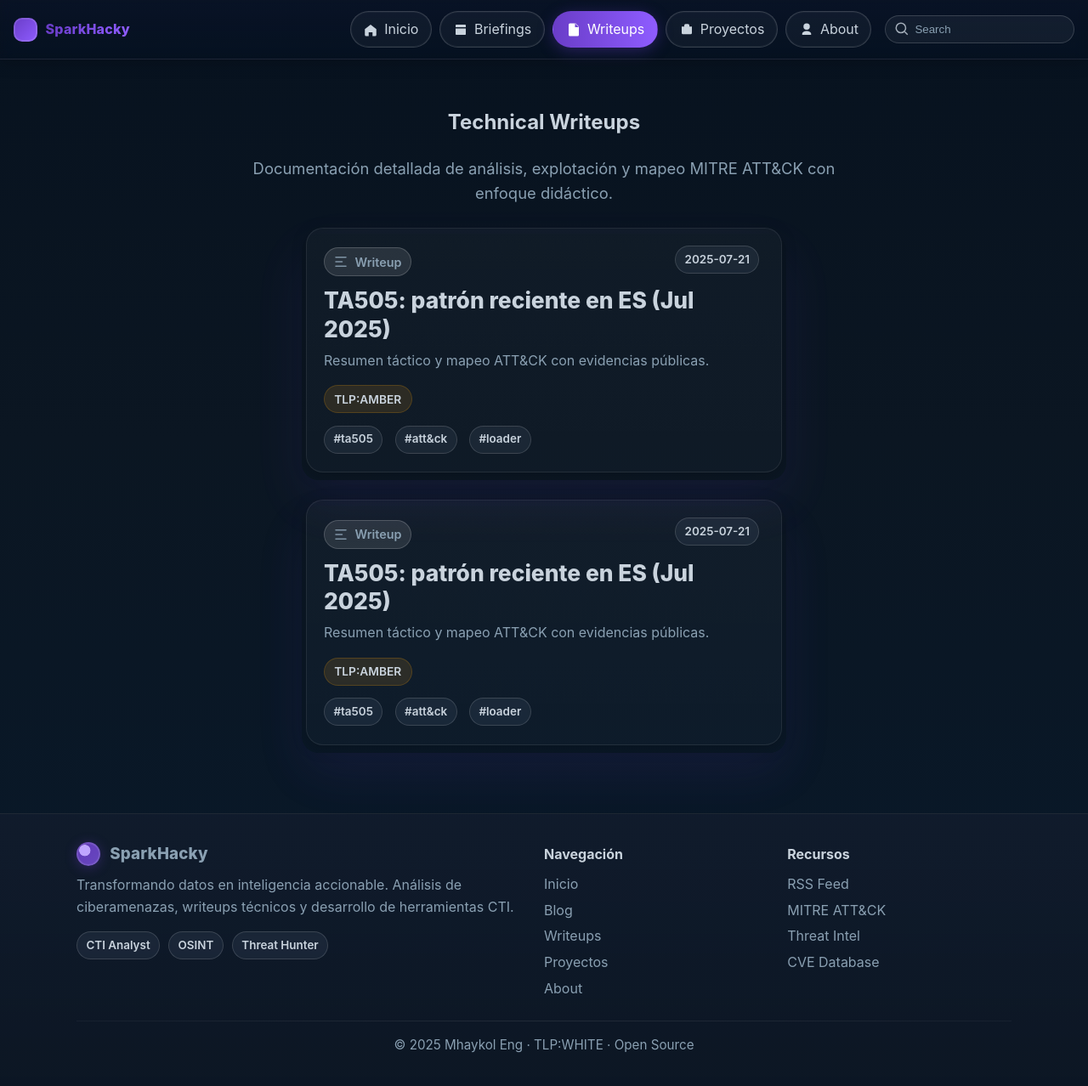
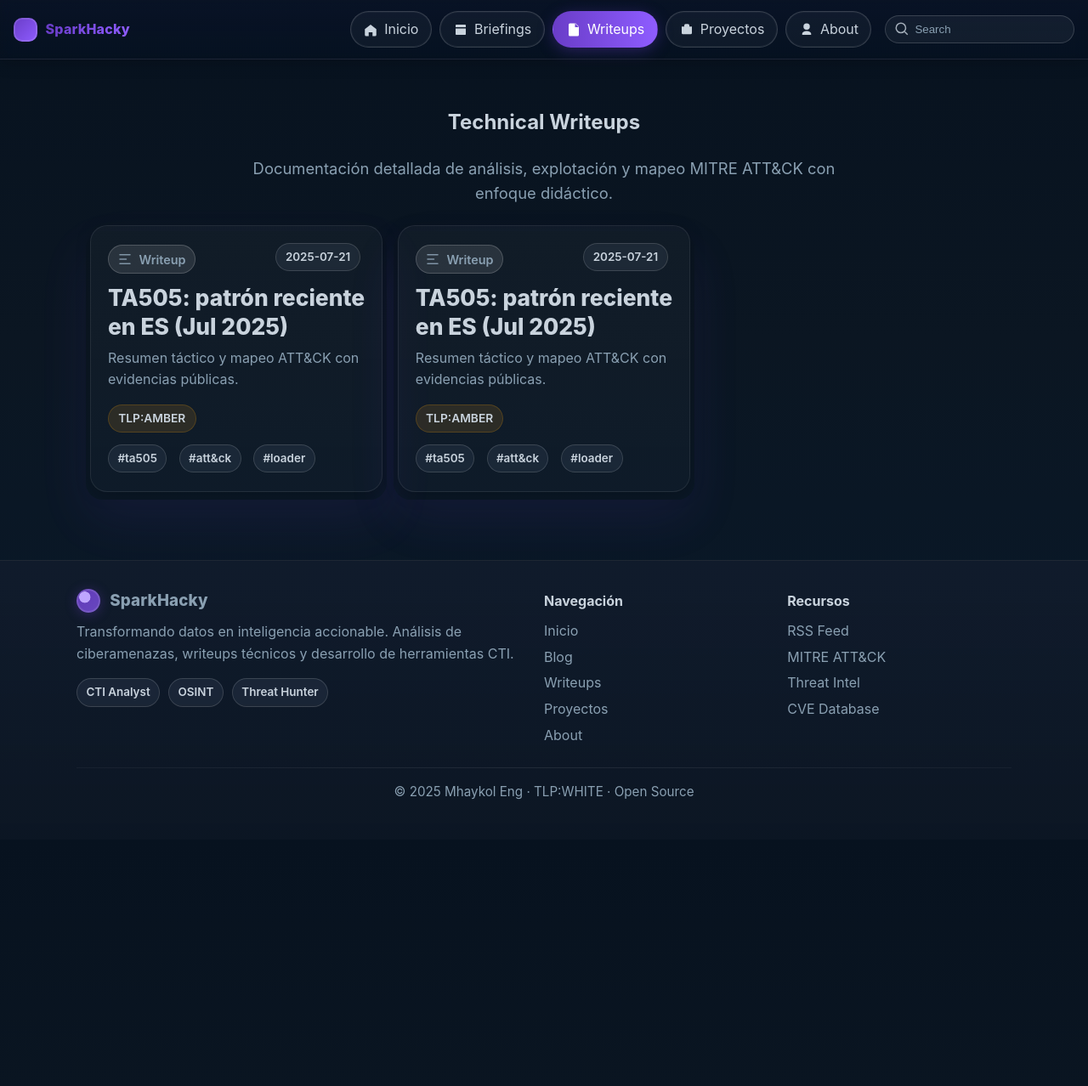
Before and after one commit to Sparkhacky/sparkhacky.github.io, a Jekyll site: the page built from writeups/index.md, in a window 1280 px wide and 1286 px high. Shown: the top 1278 px of the window at 85% size. Built offline with Jekyll 4.4.1, drawn with Linux system fonts in a browser that asks for light colours.

Commit message:
Update index.md

```diff
--- a/writeups/index.md
+++ b/writeups/index.md
@@ -11,7 +11,7 @@ no_page_title: true
     <p class="lede">Documentación detallada de análisis, explotación y mapeo MITRE ATT&amp;CK con enfoque didáctico.</p>
   </header>
 
-  <div class="cards-xl">
+  <div class="grid">
     {% assign items = site.writeups | sort: 'date' | reverse %}
     {% for w in items %}
       {% include card.html item=w kind="writeup" %}
```
